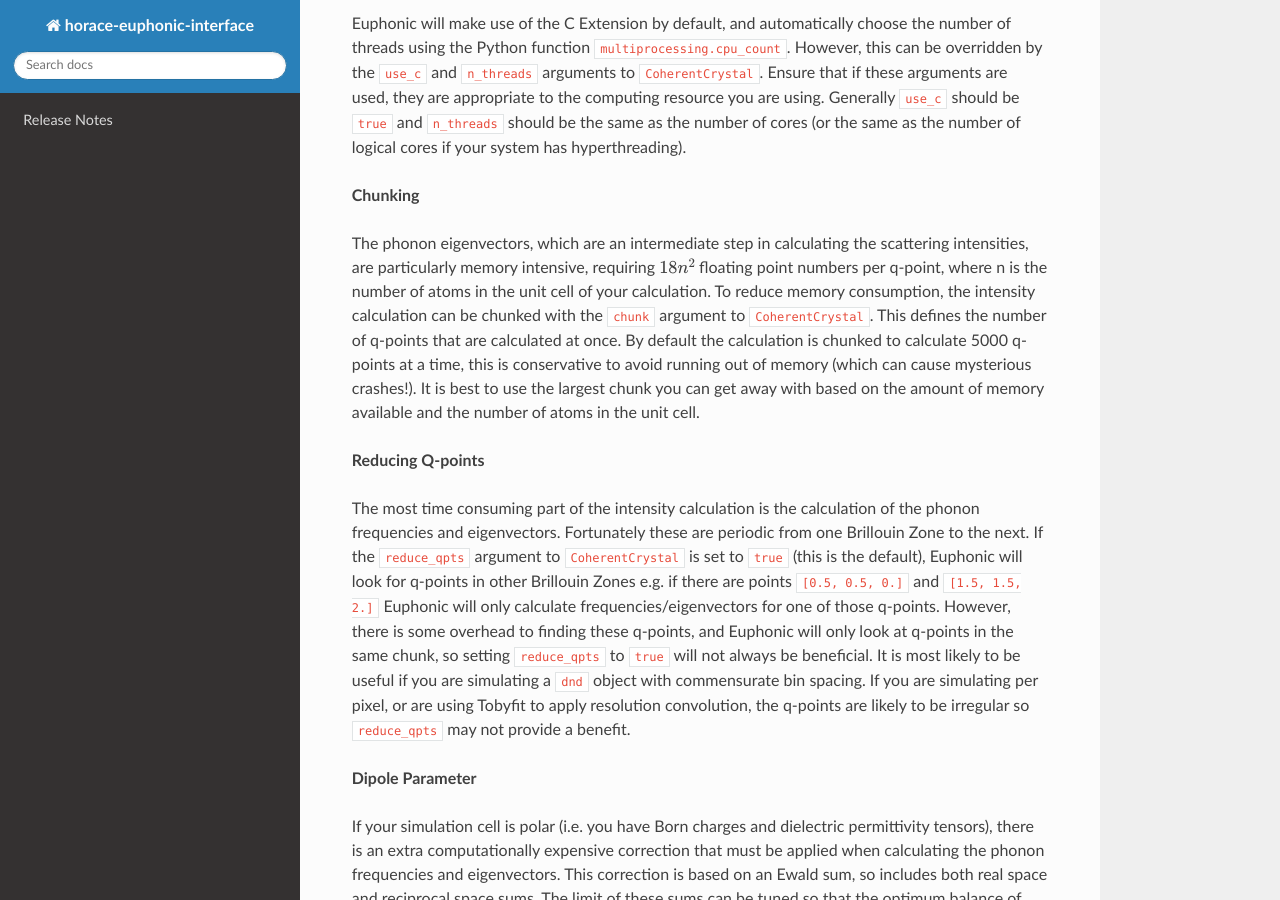
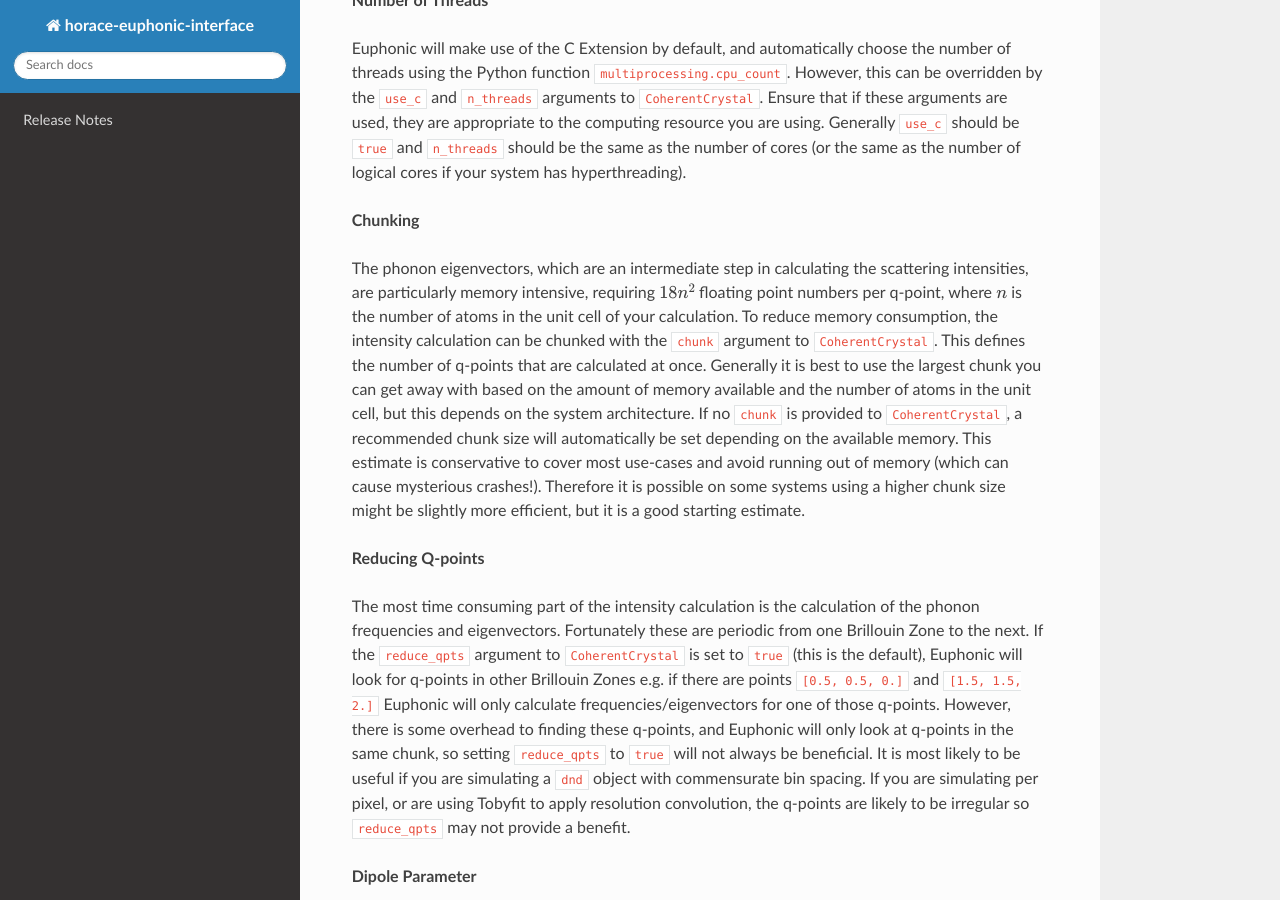
Before and after one commit to pace-neutrons/horace-euphonic-interface, a Sphinx documentation site: the page built from doc/source/index.rst, in a window 1280 px wide and 900 px high, scrolled down 5533 px. Built offline with Sphinx 7.4.7 and the Read the Docs theme 2.0.0, drawn with Linux system fonts in a browser that asks for light colours; some of the changed text lies outside the part shown.

Commit message:
Automatic chunk calculation (#32)
* Update euphonic_sqw_models

* Update changelog and docs

* Update euphonic_sqw_models

* Support multiple dependencies

- In required_modules.m have an empty cell array by default rather
  than {'euphonic', 'TO_BE_DETERMINED'}
- Rename euphonic_version.py to update_module_versions.py so it
  can support multiple dependencies (not just Euphonic)
- Allow update_module_versions to read multiple dependencies from
  min_requirements.txt and put them into required_modules.m as a
  cell array
- Improve error message in euphonic_on to show which module was
  not installed
- In verify_python_modules.m check for an empty cell array instead
  of 'TO_BE_DETERMINED' to signify a dev install
- Update euphonic_sqw_models so user requirements and test
  requirements are in different files

* Install latest version of dependencies

Using 'mod == ver' will install the version defined in
required_modules.txt which is the oldest supported version. Better
to install the lastest available version.

* Fix install_python_modules on Windows/Python3.8+

py.sys.executable in this case returns the MATLAB executable and
not the Python executable! Use pyenv().Executable instead. Also
slightly improve display/feedback to user.

* Make is_initialised property not Constant

For some reason if the property is Constant, it is evaluated multiple
times if an error is raised during execution. If you emit any kind of
output (e.g. a warning) before it gets to the error it will be emitted
multiple (specifically 3) times. Don't know why this is happening
exactly but given it is controlled by a global so has small overhead
just make the properties not constant.

In this case I triggered this in euphonic_on by having one module
present but the incorrect version (meaning verify_python_modules
emitted a warning), and another module that wasn't present at all
(meaning verify_python_modules raised an error). The warning was
inexplicably emitted 3 times before the error was raised.

* Update docs

* Make is_initialised Constant in CoherentCrystal for help tests

* Update from review comment

Ignore unused outputs from pyversion

* Update euphonic_sqw_models

After merge of https://github.com/pace-neutrons/euphonic_sqw_models/pull/10

```diff
--- a/create_mltbx.py
+++ b/create_mltbx.py
@@ -5,7 +5,7 @@ import shutil
 import glob
 
 import versioneer
-import euphonic_version
+import update_module_versions
 
 __version__ = versioneer.get_version()
 
@@ -37,7 +37,7 @@ def create_mltbx():
         for line in prj:
             # FileInput redirect stdout to the file, for inplace replacement; end='' means don't add extra newlines
             print(line.replace('<param.version>1.0</param.version>', f'<param.version>{version}</param.version>'), end='')
-    euphonic_version.update_euphonic_version()
+    update_module_versions.update_module_versions()
     # shutil.copytree expects destination to not exist
     for dest_folder in ['+light_python_wrapper', 'euphonic_sqw_models', '+euphonic']:
         if os.path.isdir('mltbx/' + dest_folder): shutil.rmtree('mltbx/' + dest_folder)
--- a/doc/source/index.rst
+++ b/doc/source/index.rst
@@ -14,10 +14,11 @@ General Installation
 
 1. Prerequisites
 ^^^^^^^^^^^^^^^^
-Ensure you have both Horace and Euphonic installed:
+Ensure you have both Horace, Euphonic and the Python package ``psutil`` installed:
 
 - `Horace docs <https://horace.isis.rl.ac.uk/>`_
 - `Euphonic docs <https://euphonic.readthedocs.io>`_
+- `psutil <https://pypi.org/project/psutil/>`_
 
 2. Set up Python in Matlab
 ^^^^^^^^^^^^^^^^^^^^^^^^^^
@@ -286,15 +287,19 @@ hyperthreading).
 
 The phonon eigenvectors, which are an intermediate step in calculating
 the scattering intensities, are particularly memory intensive, requiring
-:math:`18n^2` floating point numbers per q-point, where n is the number
-of atoms in the unit cell of your calculation. To reduce memory consumption,
-the intensity calculation can be chunked with the ``chunk`` argument to
-``CoherentCrystal``. This defines the number of q-points that are calculated
-at once. By default the calculation is chunked to calculate 5000 q-points at
-a time, this is conservative to avoid running out of memory (which can cause
-mysterious crashes!). It is best to use the largest chunk you can get away
-with based on the amount of memory available and the number of atoms
-in the unit cell.
+:math:`18n^2` floating point numbers per q-point, where :math:`n` is the
+number of atoms in the unit cell of your calculation. To reduce memory
+consumption, the intensity calculation can be chunked with the ``chunk``
+argument to ``CoherentCrystal``. This defines the number of q-points that are
+calculated at once. Generally it is best to use the largest chunk you can get
+away with based on the amount of memory available and the number of atoms in
+the unit cell, but this depends on the system architecture. If no ``chunk``
+is provided to ``CoherentCrystal``, a recommended chunk size will
+automatically be set depending on the available memory. This estimate is
+conservative to cover most use-cases and avoid running out of memory (which
+can cause  mysterious crashes!). Therefore it is possible on some systems
+using a higher chunk size might be slightly more efficient, but it is a good
+starting estimate.
 
 **Reducing Q-points**
 
--- a/release.py
+++ b/release.py
@@ -8,7 +8,6 @@ import shutil
 import glob
 
 import versioneer
-import euphonic_version
 from update_dependencies import update_submodules
 from create_mltbx import create_mltbx
 
```
Also changed, not shown: CHANGELOG.rst (+10 -0 lines), euphonic_version.py (deleted, +0 -33 lines), update_module_versions.py (added, +36 -0 lines), 9 other files.
